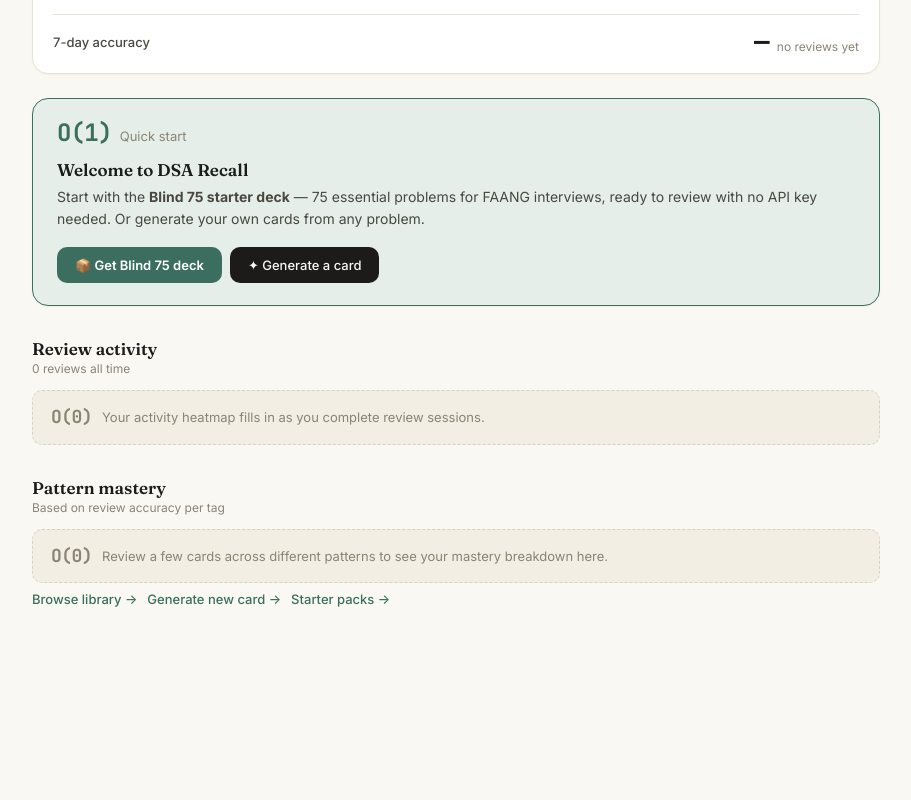
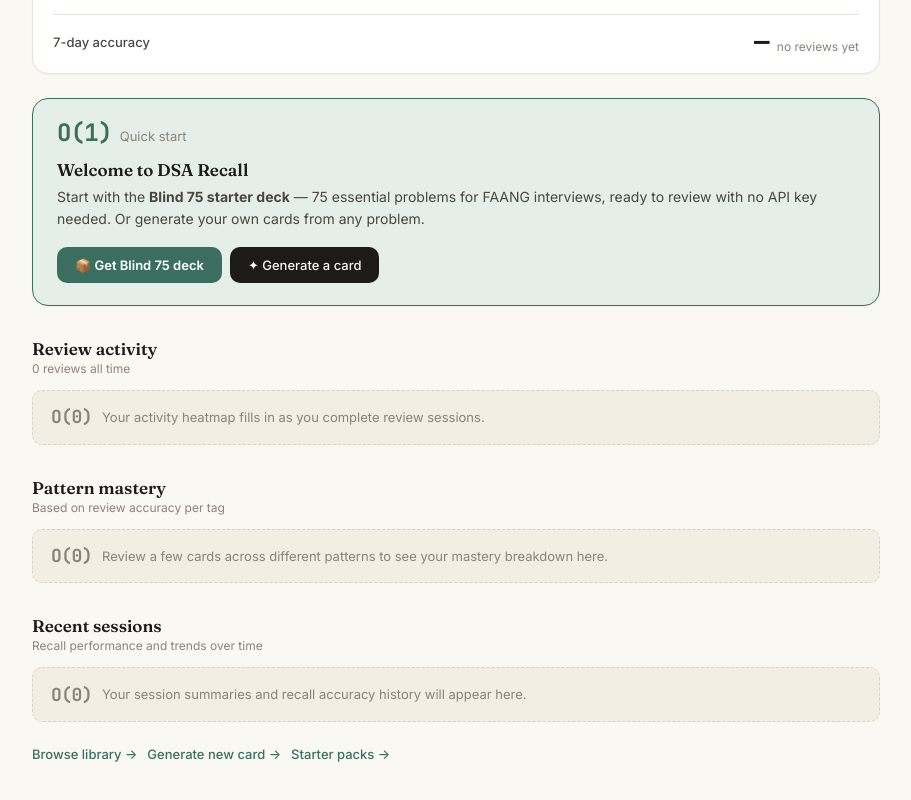
Before and after one commit to MANASZ-WEBDEV/DSA-Revision, a React (Vite) app: page / in a window 1280 px wide. Shown: the part 429-1229 px from the top of the page, without its empty margins (184-1095 px from the left). Before the commit the page ends 1084 px from the top, so only its background shows below. Built offline with nearby package versions, Linux system fonts and the light colour scheme.

Commit message:
feat(dashboard): render recent review sessions history list with performance trends

```diff
--- a/src/App.tsx
+++ b/src/App.tsx
@@ -8,7 +8,7 @@ import { ReviewSession }  from "./components/review/ReviewSession";
 import { ApiKeyModal }    from "./components/settings/ApiKeyModal";
 import { StarterPacks }   from "./components/library/StarterPacks";
 import { ThemeToggle }    from "./components/layout/ThemeToggle";
-import { useCardStore, useProviderStore, useReviewHistory } from "./hooks/useStore";
+import { useCardStore, useProviderStore, useReviewHistory, useSessionHistory } from "./hooks/useStore";
 import { useTheme }       from "./hooks/useTheme";
 import { getDueCards }    from "./lib/sm2";
 import { PROVIDERS }      from "./lib/llm";
@@ -18,6 +18,7 @@ export default function App() {
   const { cards, addCard, updateCard, deleteCard, importCards } = useCardStore();
   const { providerId, model, currentKey, keys, setProvider, setModel, setKey } = useProviderStore();
   const { events, streak, recordReview } = useReviewHistory();
+  const { sessionHistory, recordSession } = useSessionHistory();
   const { theme, toggleTheme } = useTheme();
 
   const navigate = useNavigate();
@@ -120,6 +121,7 @@ export default function App() {
                 cards={cards}
                 events={events}
                 streak={streak}
+                sessionHistory={sessionHistory}
                 onStartReview={() => navigate("/review")}
                 onGenerate={() => navigate("/generate")}
                 onGoLibrary={() => navigate("/library")}
@@ -167,6 +169,7 @@ export default function App() {
                 cards={cards}
                 onUpdate={updateCard}
                 onRecordReview={recordReview}
+                onRecordSession={recordSession}
                 onDone={() => navigate("/")}
               />
             }
--- a/src/components/dashboard/Dashboard.tsx
+++ b/src/components/dashboard/Dashboard.tsx
@@ -1,4 +1,4 @@
-import type { FlashCard, ReviewEvent, StreakData, PatternTag } from "../../types";
+import type { FlashCard, ReviewEvent, StreakData, PatternTag, SessionAnalytics } from "../../types";
 import { PATTERN_TAGS } from "../../types";
 import { PATTERN_COLORS, PATTERN_TEXT_COLORS } from "../../lib/llm";
 import { getDueCards, getStats } from "../../lib/sm2";
@@ -8,13 +8,14 @@ interface Props {
   cards: FlashCard[];
   events: ReviewEvent[];
   streak: StreakData;
+  sessionHistory: SessionAnalytics[];
   onStartReview: () => void;
   onGenerate: () => void;
   onGoLibrary: () => void;
   onGoStarterPacks: () => void;
 }
 
-export function Dashboard({ cards, events, streak, onStartReview, onGenerate, onGoLibrary, onGoStarterPacks }: Props) {
+export function Dashboard({ cards, events, streak, sessionHistory, onStartReview, onGenerate, onGoLibrary, onGoStarterPacks }: Props) {
   const stats = getStats(cards);
   const dueCount = getDueCards(cards).length;
 
@@ -154,8 +155,54 @@ export function Dashboard({ cards, events, streak, onStartReview, onGenerate, on
         )}
       </Section>
 
+      {/* Recent Sessions */}
+      <Section title="Recent sessions" sub="Recall performance and trends over time">
+        {sessionHistory.length > 0 ? (
+          <div style={{ display: "flex", flexDirection: "column", gap: 10 }}>
+            {sessionHistory.slice(-5).reverse().map((session, sIdx) => {
+              const durationMs = new Date(session.completedAt).getTime() - new Date(session.startedAt).getTime();
+              const mins = Math.floor(durationMs / 60000);
+              const secs = Math.floor((durationMs % 60000) / 1000);
+              const passed = session.results.filter(r => r.quality >= 3).length;
+              const rate = session.totalCards > 0 ? Math.round((passed / session.totalCards) * 100) : 0;
+              const avgTime = session.totalCards > 0 ? Math.round((session.results.reduce((acc, c) => acc + c.timeMs, 0) / session.totalCards) / 1000) : 0;
+
+              return (
+                <div key={sIdx} style={{
+                  display: "flex",
+                  justifyContent: "space-between",
+                  alignItems: "center",
+                  background: "var(--bg-raised)",
+                  border: "1px solid var(--border)",
+                  borderRadius: "var(--radius)",
+                  padding: "12px 18px",
+                  boxShadow: "var(--shadow-sm)"
+                }}>
+                  <div style={{ display: "flex", flexDirection: "column", gap: 4 }}>
+                    <span style={{ fontSize: 13, fontWeight: 600, color: "var(--ink)" }}>
+                      {new Date(session.completedAt).toLocaleDateString(undefined, { month: "short", day: "numeric", hour: "2-digit", minute: "2-digit" })}
+                    </span>
+                    <span className="numeral" style={{ fontSize: 11, color: "var(--caption)" }}>
+                      {session.totalCards} cards · {mins > 0 ? `${mins}m ` : ""}{secs}s · {avgTime}s avg/card
+                    </span>
+                  </div>
+                  <div className="bigstat" style={{
+                    fontSize: 16,
+                    color: rate >= 80 ? "var(--accent)" : rate >= 50 ? "var(--medium)" : "var(--urgent)"
+                  }}>
+                    {rate}% Recall
+                  </div>
+                </div>
+              );
+            })}
+          </div>
+        ) : (
+          <EmptyHint text="Your session summaries and recall accuracy history will appear here." />
+        )}
+      </Section>
+
       {/* Quick links */}
-      <div style={{ display: "flex", gap: 10, marginTop: 8, flexWrap: "wrap" }}>
+      <div style={{ display: "flex", gap: 10, marginTop: 24, flexWrap: "wrap" }}>
         <button onClick={onGoLibrary} style={s.linkBtn}>Browse library →</button>
         <button onClick={onGenerate} style={s.linkBtn}>Generate new card →</button>
         <button onClick={onGoStarterPacks} style={s.linkBtn}>Starter packs →</button>
```
